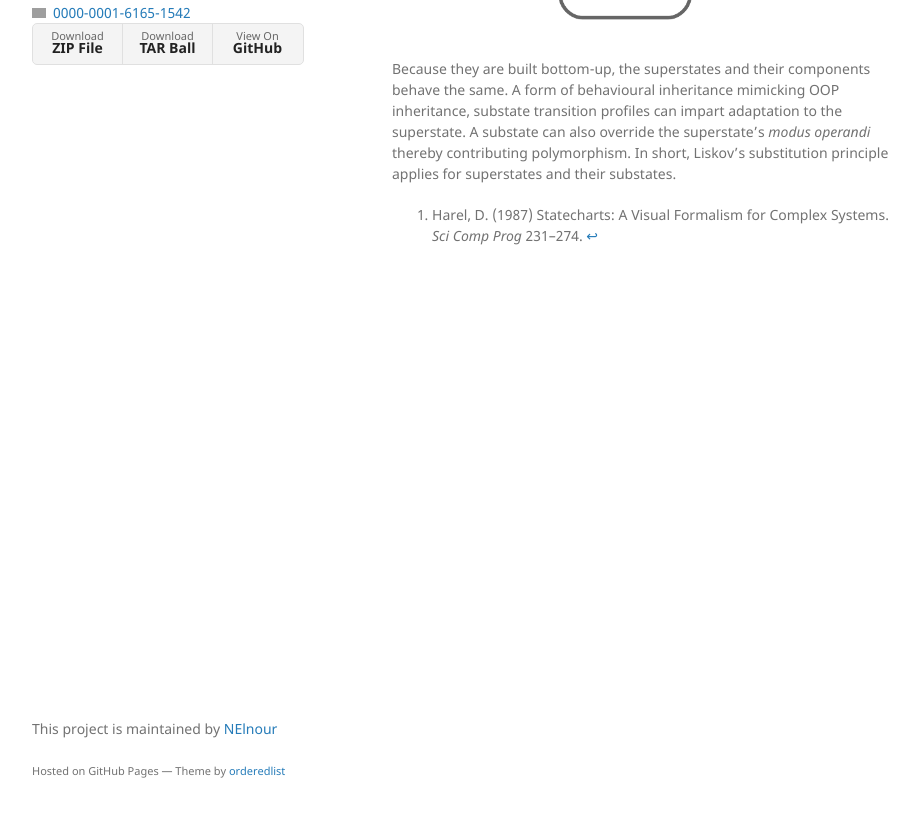
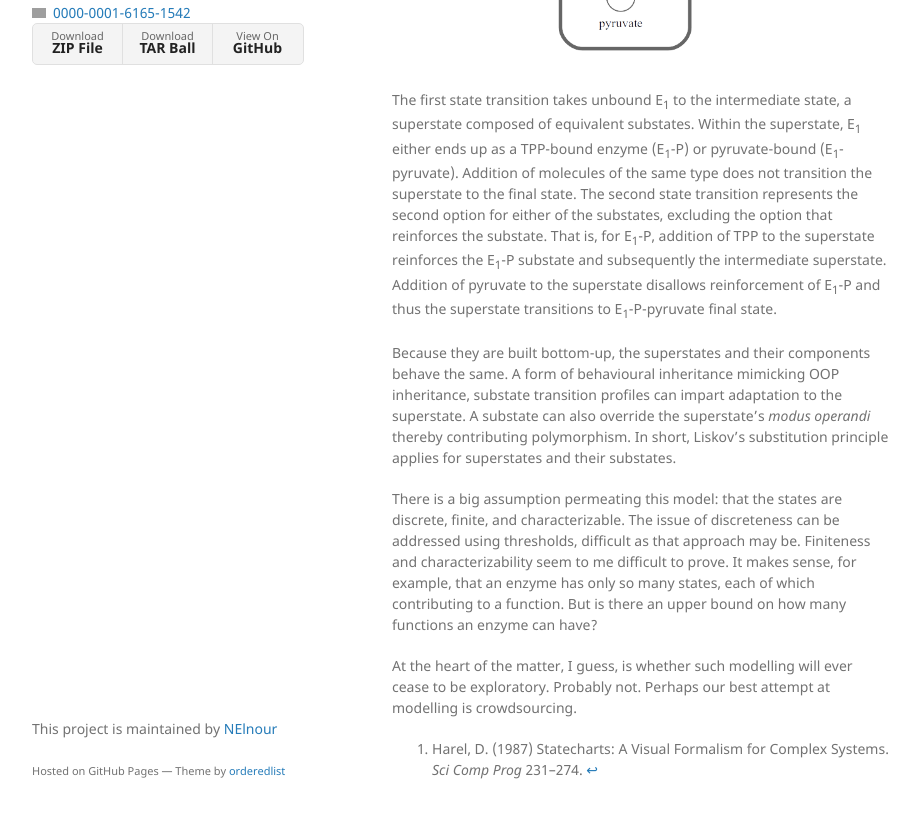
Before and after one commit to NElnour/bioinformed.github.io, a Jekyll site: the page built from hfsa.md, in a window 1280 px wide and 1400 px high, scrolled down 936 px, cut to the strip 550-1368 px from the top of the window. Shown: the whole strip, without its empty margins (178-1097 px from the left). Built offline with Jekyll 4.4.1, drawn with Linux system fonts in a browser that asks for light colours; some of the changed text lies outside the part shown; grey boxes are pictures that could not be loaded.

Commit message:
hfsm post

```diff
--- a/hfsa.md
+++ b/hfsa.md
@@ -26,7 +26,14 @@ In the above FSA, TPP is thiamine pyrophosphate. The FSA does not distinguish be
 It's clear how one can simplify the above automaton provided the order of binding does not matter. For example,
 ![pyDehydro](/imgs/hfsm.png)
 
+The first state transition takes unbound E<sub>1</sub> to the intermediate state, a superstate composed of equivalent substates. Within the superstate, E<sub>1</sub> either ends up as a TPP-bound enzyme (E<sub>1</sub>-P) or pyruvate-bound (E<sub>1</sub>-pyruvate). Addition of molecules of the same type does not transition the superstate to the final state. The second state transition represents the second option for either of the substates, excluding the option that reinforces the substate. That is, for E<sub>1</sub>-P, addition of TPP to the superstate reinforces the E<sub>1</sub>-P substate and subsequently the intermediate superstate. Addition of pyruvate to the superstate disallows reinforcement of E<sub>1</sub>-P and thus the superstate transitions to E<sub>1</sub>-P-pyruvate final state.
+
 Because they are built bottom-up, the superstates and their components behave the same. A form of behavioural inheritance mimicking OOP inheritance, substate transition profiles can impart adaptation to the superstate. A substate can also override the superstate's *modus operandi* thereby contributing polymorphism. In short, Liskov's substitution principle applies for superstates and their substates.
+
+There is a big assumption permeating this model: that the states are discrete, finite, and characterizable. The issue of discreteness can be addressed using thresholds, difficult as that approach may be. Finiteness and characterizability seem to me difficult to prove. It makes sense, for example, that an enzyme has only so many states, each of which contributing to a function. But is there an upper bound on how many functions an enzyme can have?
+
+At the heart of the matter, I guess, is whether
+such modelling will ever cease to be exploratory. Probably not. Perhaps our best attempt at modelling is crowdsourcing.
 
 [^1]:
     Harel, D. (1987) Statecharts: A Visual Formalism for Complex Systems. *Sci Comp Prog* 231--274.
```
Also changed, not shown: other parts of hfsa.md (+1 -1 lines), index.md (+1 -1 lines).
